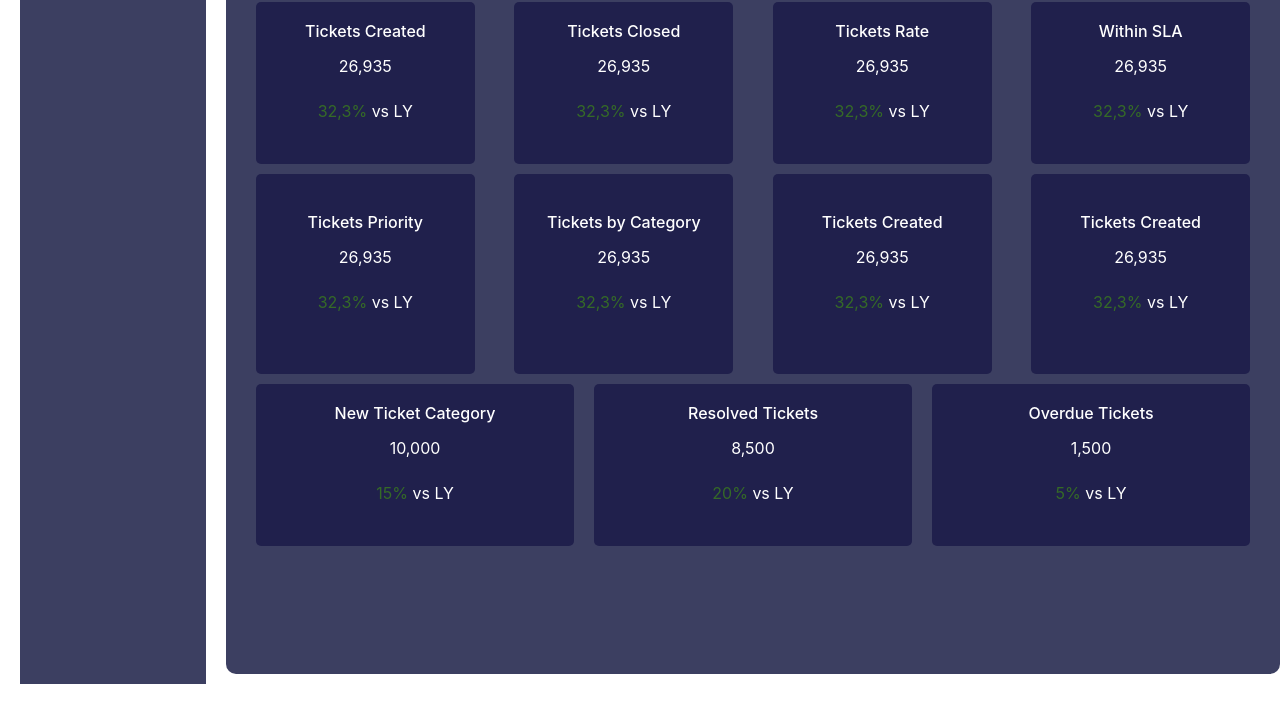
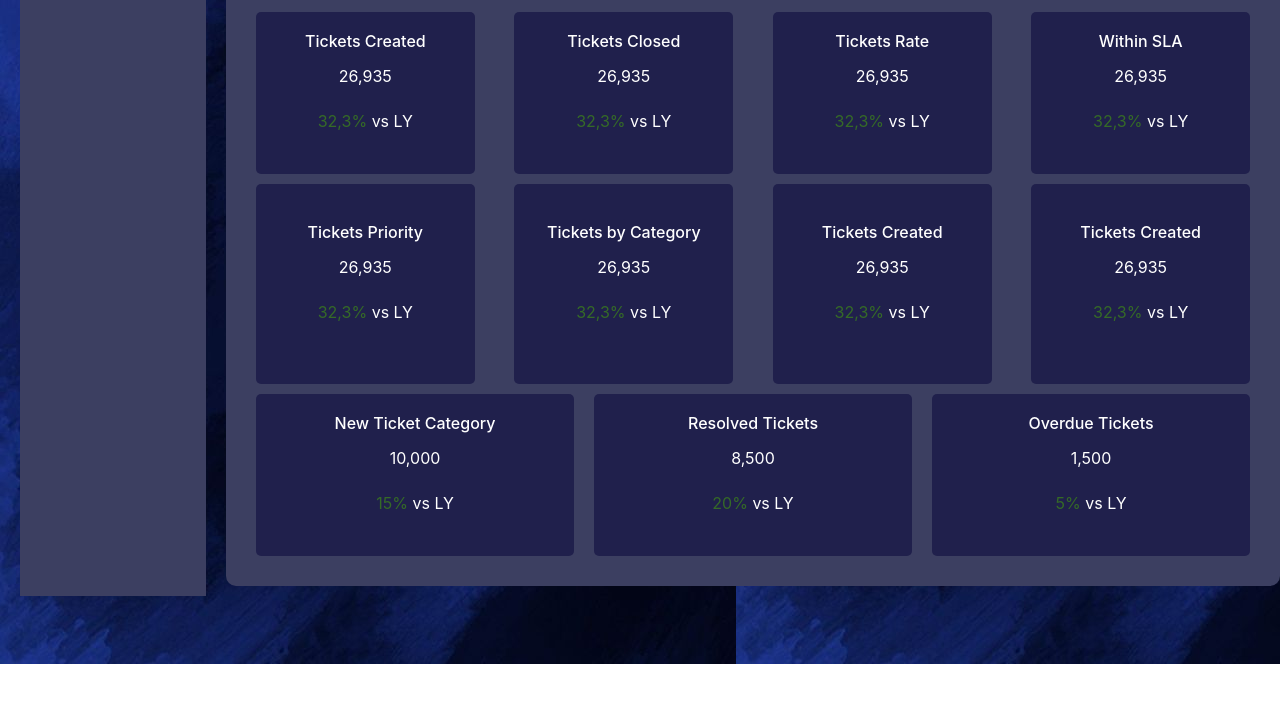
Before and after one commit to RobertoFeresin/CONTOSO, a plain HTML site: page index.html in a window 1280 px wide. Shown: the part 216-920 px from the top of the page. After the commit the page ends 880 px from the top, so only its background shows below. Drawn offline with Linux system fonts and the light colour scheme.

Commit message:
Commit adicionando fundo na tela

```diff
--- a/index.html
+++ b/index.html
@@ -36,7 +36,6 @@
 
         <div class="collapse navbar-collapse" id="navbarSupportedContent">
           <ul class="navbar-nav me-auto mb-2 mb-lg-0">
-
             <form class="d-flex">
               <input class="form-control me-2" type="search" placeholder="Search" aria-label="Search">
               <img src="/dependencias/Imagens/user-icon (2).png" class="img-fluid" alt="Usuário">
@@ -44,6 +43,7 @@
               <img src="/dependencias/Imagens/settings-icon.png" class="img-fluid" alt="Configurações">
               <img src="/dependencias/Imagens/avatar-icon.png" class="img-fluid" alt="Avatar">
             </form>
+          </ul>
         </div>
       </div>
     </nav>
@@ -52,8 +52,10 @@
   <main>
     <div id="grid-central">
       <div id="grid-esquerda">
+        <!-- Conteúdo para a parte esquerda -->
       </div>
       <div id="grid-direita">
+        <!-- Cabeçalho -->
         <div id="grid-cabecalho-direita">
           <ul class="horizontal-list">
             <li><img src="/dependencias/Imagens/Logo_CONTOSCO.png" alt="Logo Contoso"></li>
@@ -64,6 +66,12 @@
           </ul>
         </div>
 
+        <div class="grid-direita-interna">
+          <div class="grid-esquerda-direita">
+            <div class="grid text-center vertical-grid">
+            </div>
+          </div>
+          <div class="grid-direita-cardes">
             <div class="grid text-center tickets-overview">
               <div class="g-col-4 tickets-created">
                 <ul class="no-style-list">
@@ -121,7 +129,10 @@
                 </ul>
               </div>
             </div>
+          </div>
+        </div>
 
+        <!-- Restante do conteúdo -->
         <div class="grid text-center tickets-category">
           <div class="g-col-4 tickets-priority">
             <ul class="no-style-list">
@@ -226,8 +237,6 @@
           </div>
         </div>
 
-
-      </div>
       </div>
     </div>
   </main>
--- a/style.css
+++ b/style.css
@@ -4,6 +4,7 @@ html, body {
     width: 100%;
     height: 100%;
     box-sizing: border-box;
+    background-image: url('/dependencias/Imagens/backgrund-contoso.jpg');
 }
 
 /*header*/
@@ -61,7 +62,7 @@ header {
 #grid-esquerda {
     background-color: #3c3f61;
     padding: 20px;
-    height: 800px;
+    height: auto;
 }
 
 #grid-direita {
```
Also changed, not shown: dependencias/Imagens/backgrund-contoso.jpg (added). Lines whose indentation alone changed are shown as unchanged.
